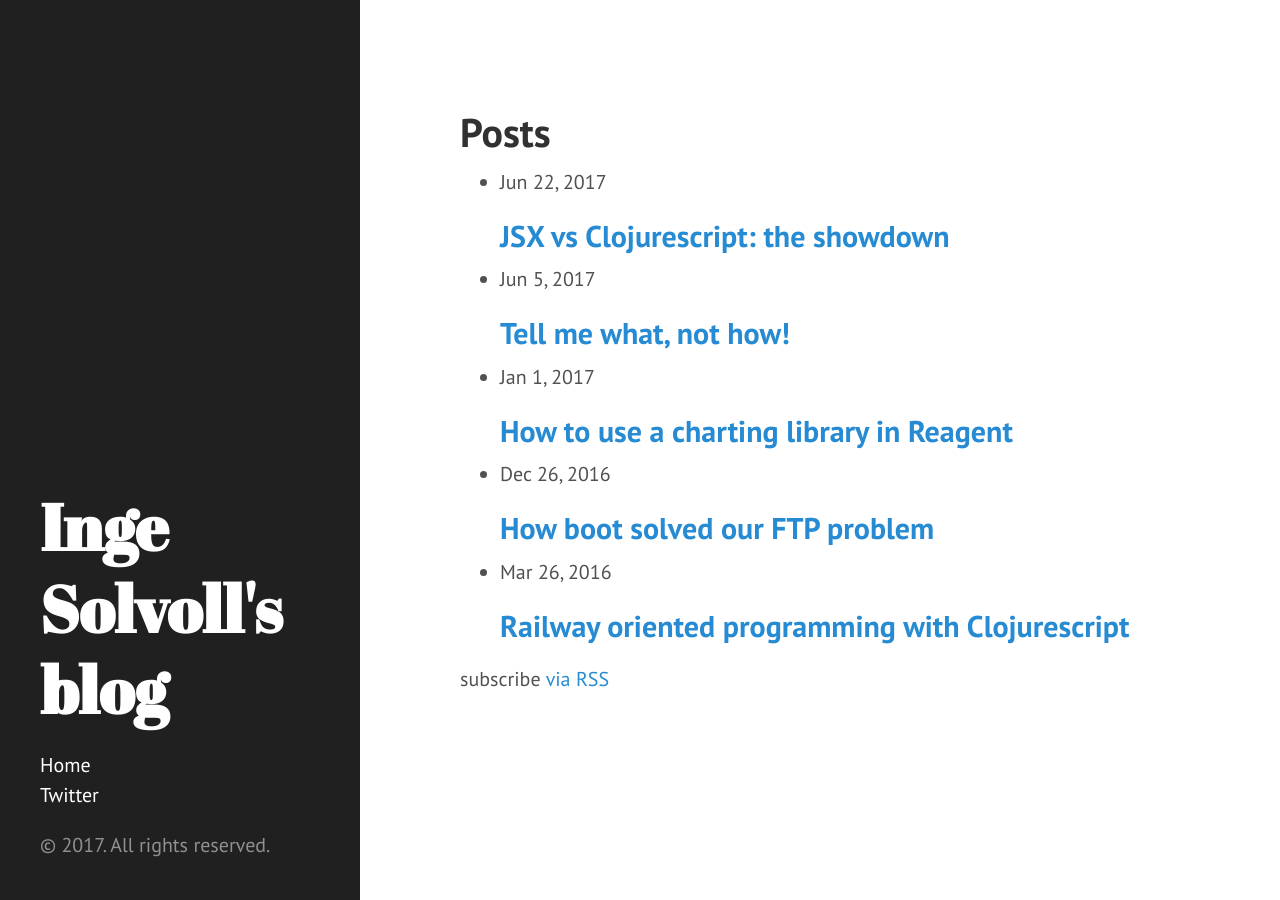
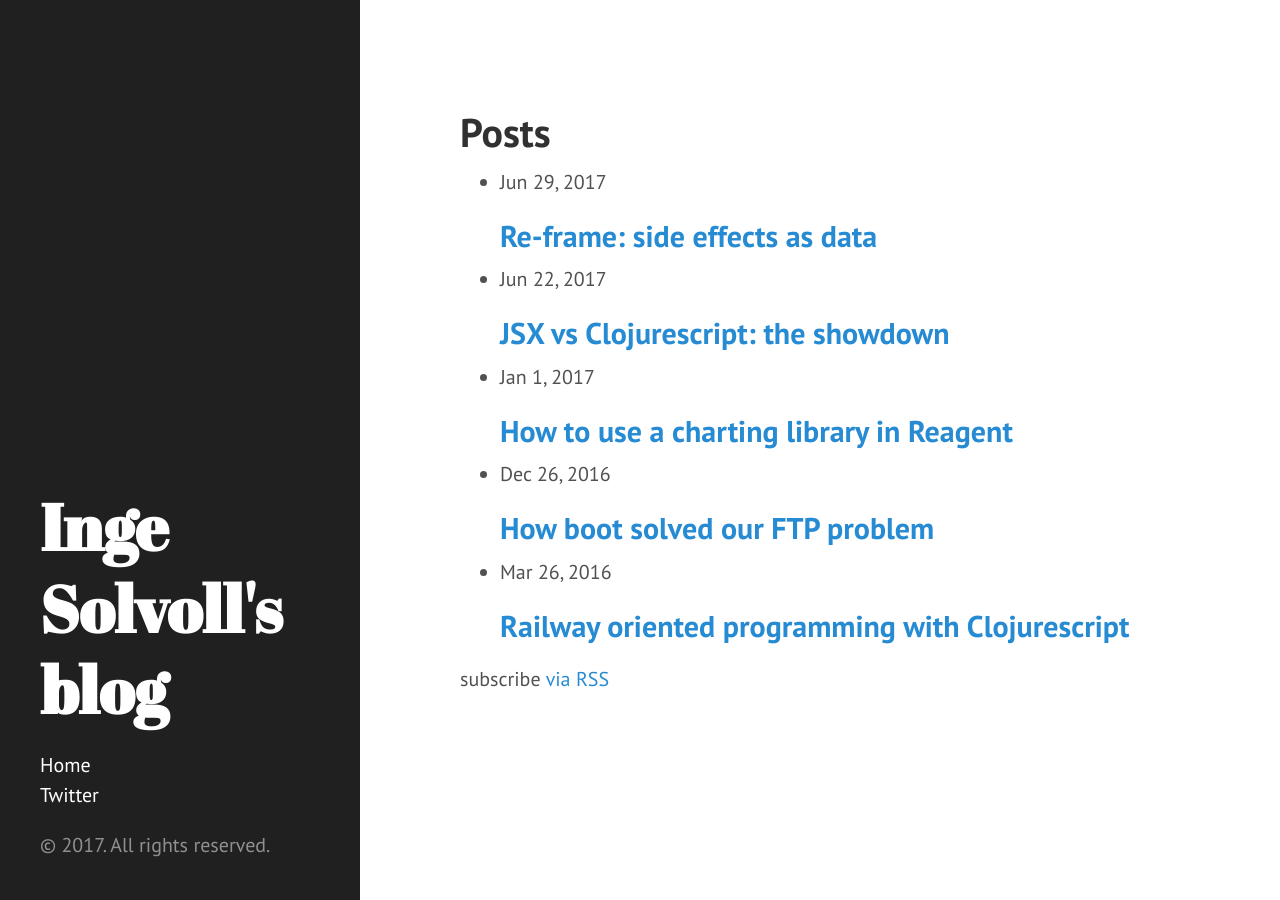
Before and after one commit to ingesolvoll/ingesolvoll.github.io, a Jekyll site: the page built from index.html, in a window 1280 px wide. Built offline with Jekyll 4.4.1, drawn with Linux system fonts in a browser that asks for light colours.

Commit message:
Couple of last minute adjustments

```diff
--- a/_posts/2017-06-05-make-your-own-reframe-effect.markdown
+++ b/_posts/2017-06-29-re-frame-side-effects-as-data.markdown
@@ -1,7 +1,7 @@
 ---
 layout: klipse
-title:  "Tell me what, not how!"
-date:   2017-06-05 19:00:00 +0100
+title:  "Re-frame: side effects as data"
+date:   2017-06-29 12:00:00 +0100
 ---
 
 ### Re-frame
@@ -117,7 +117,7 @@ And finally, here's a snippet that uses our new handler.
 
 The difference between `(js/alert message)` and `{:alert message}` might seem insignificant. But having the trace of data
 at your fingertips makes a world of a difference when you're stuck trying to figure out why your chain of HTTP requests
- has stalled.
+ has stalled. Unit testing also becomes trivial, as opposed to sniffing the presence of an alert box.
 
 ### Event ping pong
 
```
